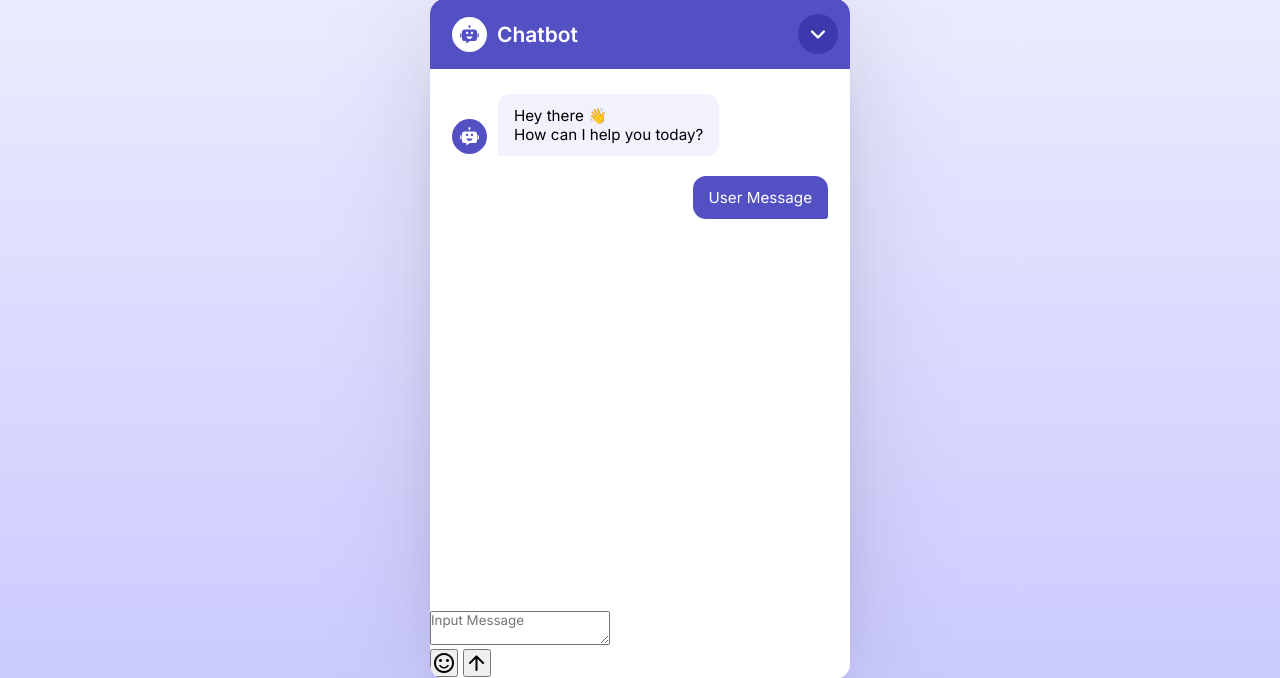
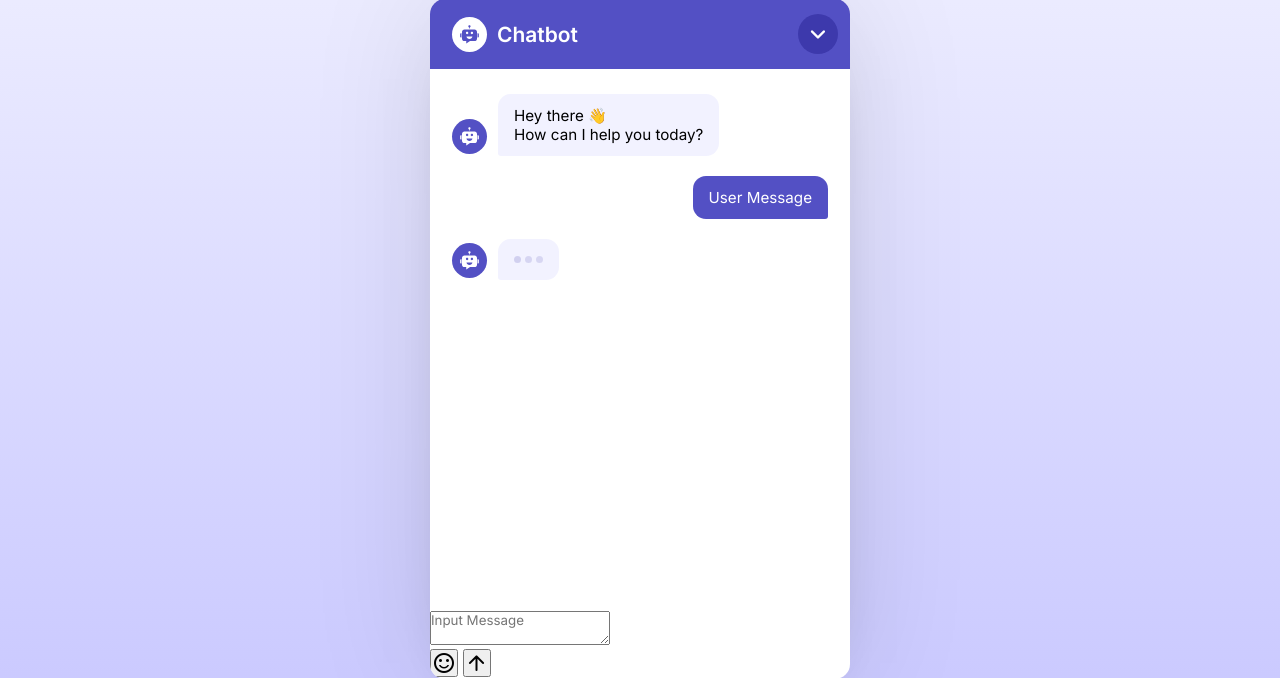
Before and after one commit to Scott-Zeta/chatbot_assistant, a Flask app: page / in a window 1280 px wide. Shown: the part 61-739 px from the top of the page. Run offline with Flask 3, Linux system fonts and the light colour scheme.

Commit message:
feat: add thinking indicator and animation for bot message in chatbot widget

```diff
--- a/static/css/style.css
+++ b/static/css/style.css
@@ -118,8 +118,55 @@ body {
   border-radius: 13px 13px 13px 3px;
 }
 
+.chat-body .bot-message.thinking .message-text {
+  padding: 2px 16px;
+}
+
 .chat-body .user-message .message-text {
   color: #fff;
   background: #5350c4;
   border-radius: 13px 13px 3px 13px;
 }
+
+.chat-body .bot-message .thinking-indicator {
+  display: flex;
+  gap: 4px;
+  padding-block: 15px;
+}
+
+.chat-body .bot-message .thinking-indicator .dot {
+  height: 7px;
+  width: 7px;
+  opacity: 0.7;
+  border-radius: 50%;
+  background: #6f6bc2;
+  animation: dotPulse 1.8s ease-in-out infinite;
+}
+
+.chat-body .bot-message .thinking-indicator .dot:nth-child(1) {
+  animation-delay: 0.2s;
+}
+
+.chat-body .bot-message .thinking-indicator .dot:nth-child(2) {
+  animation-delay: 0.3s;
+}
+
+.chat-body .bot-message .thinking-indicator .dot:nth-child(3) {
+  animation-delay: 0.4s;
+}
+
+@keyframes dotPulse {
+  0%,
+  44% {
+    transform: translateY(0);
+  }
+
+  28% {
+    opacity: 0.4;
+    transform: translateY(-4px);
+  }
+
+  44% {
+    opacity: 0.2;
+  }
+}
--- a/templates/bot_widget.html
+++ b/templates/bot_widget.html
@@ -57,6 +57,26 @@
         <div class="message user-message">
           <div class="message-text">User Message</div>
         </div>
+        <div class="message bot-message thinking">
+          <svg
+            class="bot-avatar"
+            xmlns="http://www.w3.org/2000/svg"
+            width="50"
+            height="50"
+            viewBox="0 0 1024 1024"
+          >
+            <path
+              d="M738.3 287.6H285.7c-59 0-106.8 47.8-106.8 106.8v303.1c0 59 47.8 106.8 106.8 106.8h81.5v111.1c0 .7.8 1.1 1.4.7l166.9-110.6 41.8-.8h117.4l43.6-.4c59 0 106.8-47.8 106.8-106.8V394.5c0-59-47.8-106.9-106.8-106.9zM351.7 448.2c0-29.5 23.9-53.5 53.5-53.5s53.5 23.9 53.5 53.5-23.9 53.5-53.5 53.5-53.5-23.9-53.5-53.5zm157.9 267.1c-67.8 0-123.8-47.5-132.3-109h264.6c-8.6 61.5-64.5 109-132.3 109zm110-213.7c-29.5 0-53.5-23.9-53.5-53.5s23.9-53.5 53.5-53.5 53.5 23.9 53.5 53.5-23.9 53.5-53.5 53.5zM867.2 644.5V453.1h26.5c19.4 0 35.1 15.7 35.1 35.1v121.1c0 19.4-15.7 35.1-35.1 35.1h-26.5zM95.2 609.4V488.2c0-19.4 15.7-35.1 35.1-35.1h26.5v191.3h-26.5c-19.4 0-35.1-15.7-35.1-35.1zM561.5 149.6c0 23.4-15.6 43.3-36.9 49.7v44.9h-30v-44.9c-21.4-6.5-36.9-26.3-36.9-49.7 0-28.6 23.3-51.9 51.9-51.9s51.9 23.3 51.9 51.9z"
+            />
+          </svg>
+          <div class="message-text">
+            <div class="thinking-indicator">
+              <div class="dot"></div>
+              <div class="dot"></div>
+              <div class="dot"></div>
+            </div>
+          </div>
+        </div>
       </div>
       <!-- Chatbot Footer -->
       <div class="chat-footer">
```
